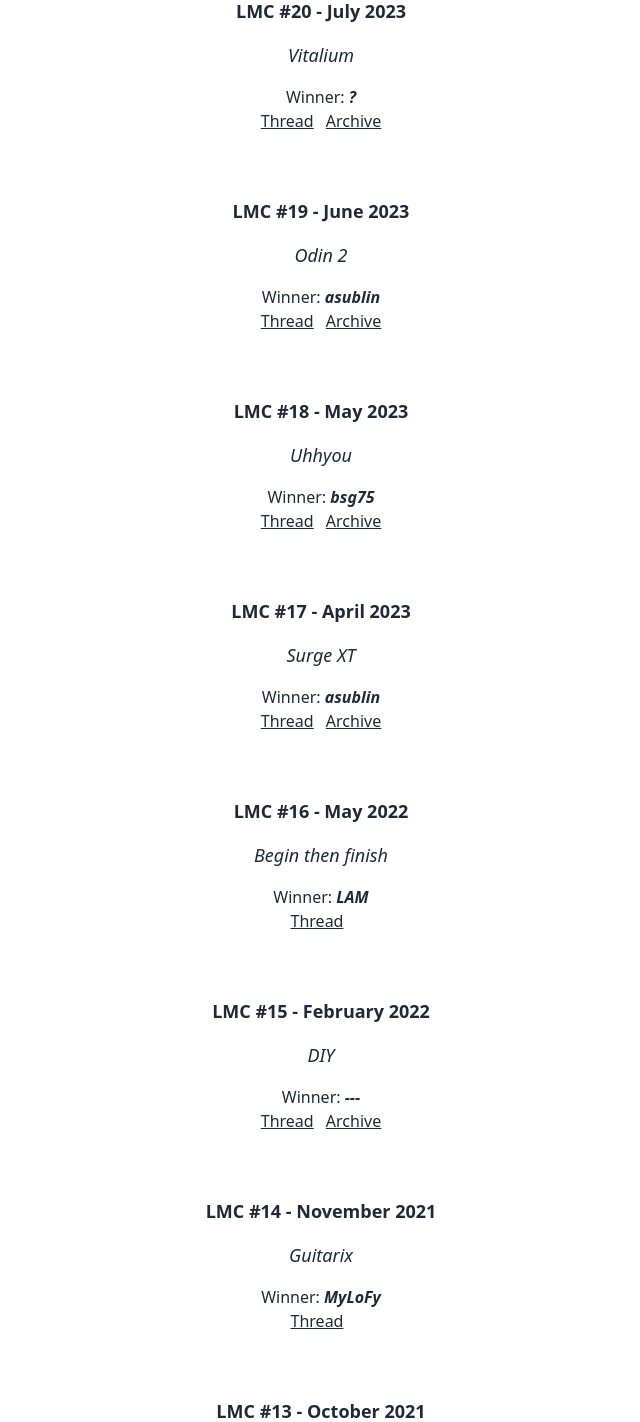
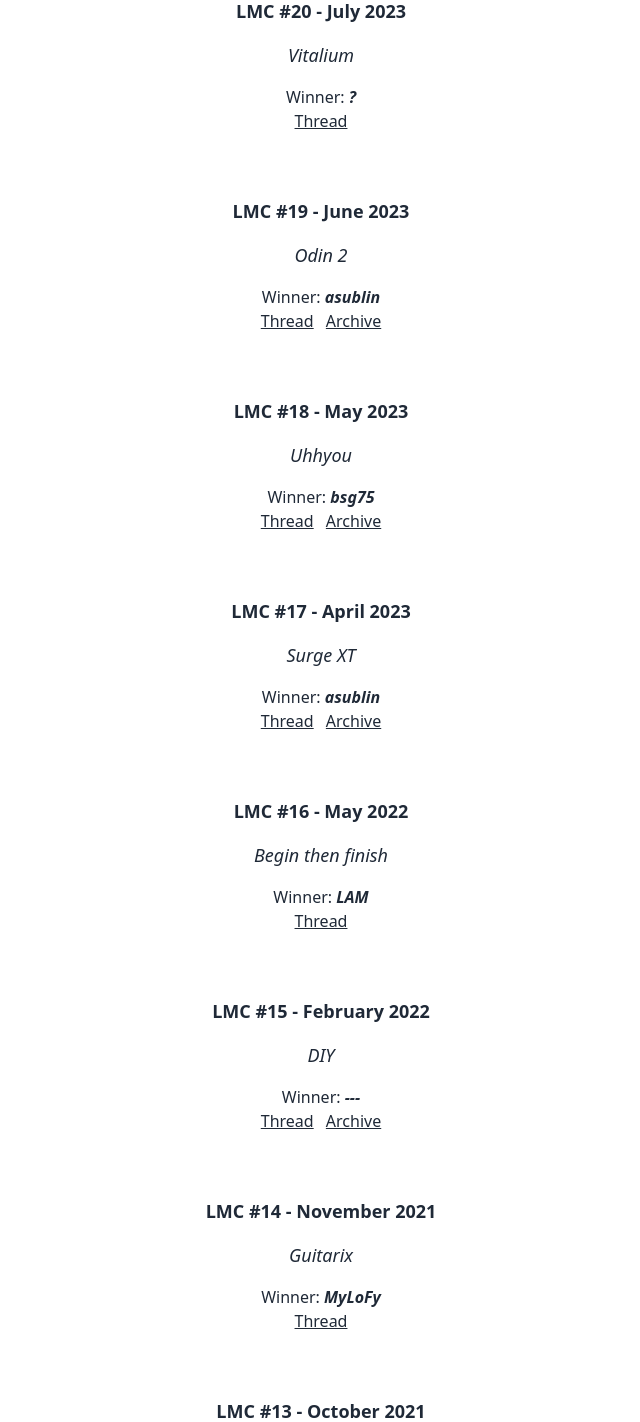
Before and after one commit to nyxkn/libre-music-challenge, a Flask app: page /events in a window 1280 px wide. Shown: the part 171-1593 px from the top of the page, without its empty margins (319-959 px from the left). Run offline with Flask 3, Linux system fonts and the light colour scheme; data that the repository does not hold is empty; style sheets or scripts are compiled from the project's sources.

Commit message:
fix events page

```diff
--- a/templates/events.html
+++ b/templates/events.html
@@ -14,9 +14,9 @@
             <h4 class="text-lg italic my-4">{{event.title}}</h4>
             <p>Winner: <span class="font-bold italic">{{event.winner}}</span></p>
             <p>
-                <a class="link mr-2" href="{{event.link}}">Thread</a>
-                {% if event.archive != "---" %}
-                    <a class="link" href="{{event.archive}}">Archive</a>
+                <a class="link" href="{{event.link}}">Thread</a>
+                {% if event.archive != "---" and event.archive != "?" %}
+                    <a class="link ml-2" href="{{event.archive}}">Archive</a>
                 {% endif %}
             </p>
 
@@ -26,4 +26,6 @@
 
     </ul>
 
-    {% endblock content %}
+</div>
+
+{% endblock content %}
```
